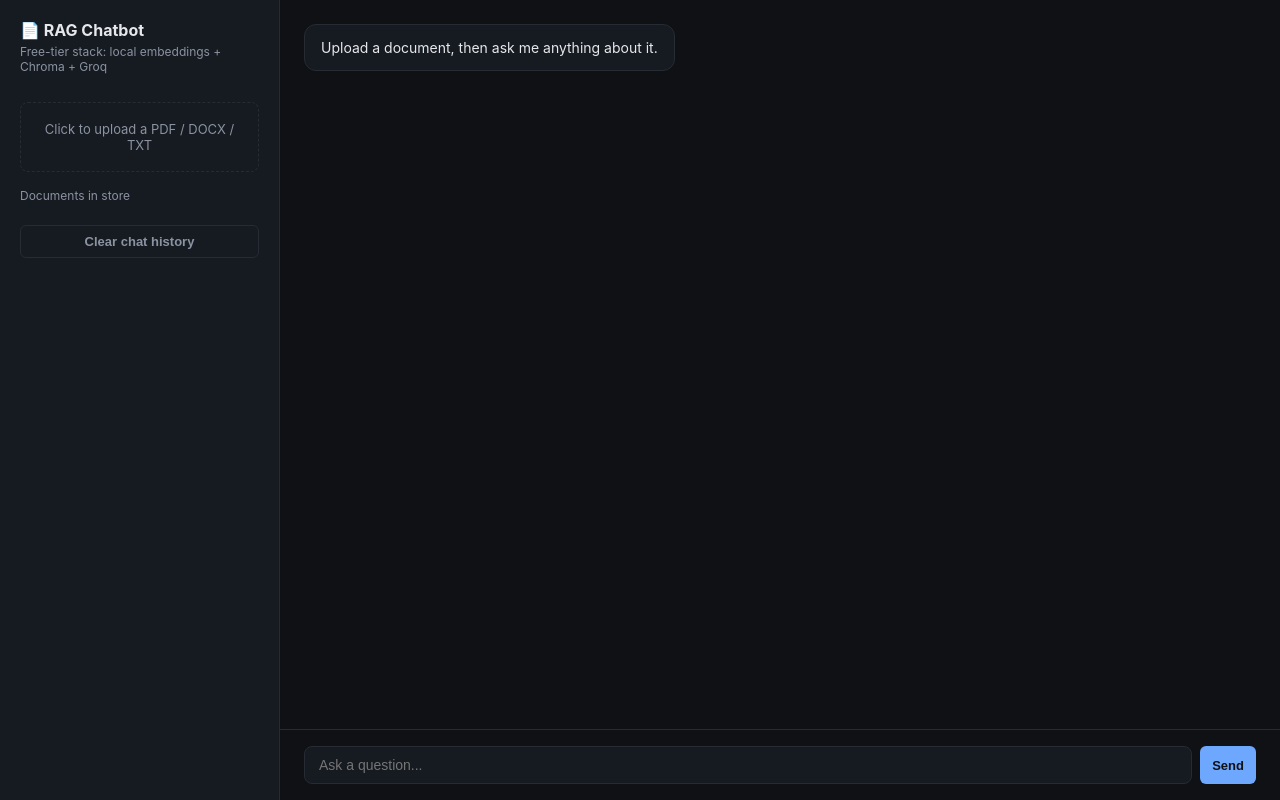
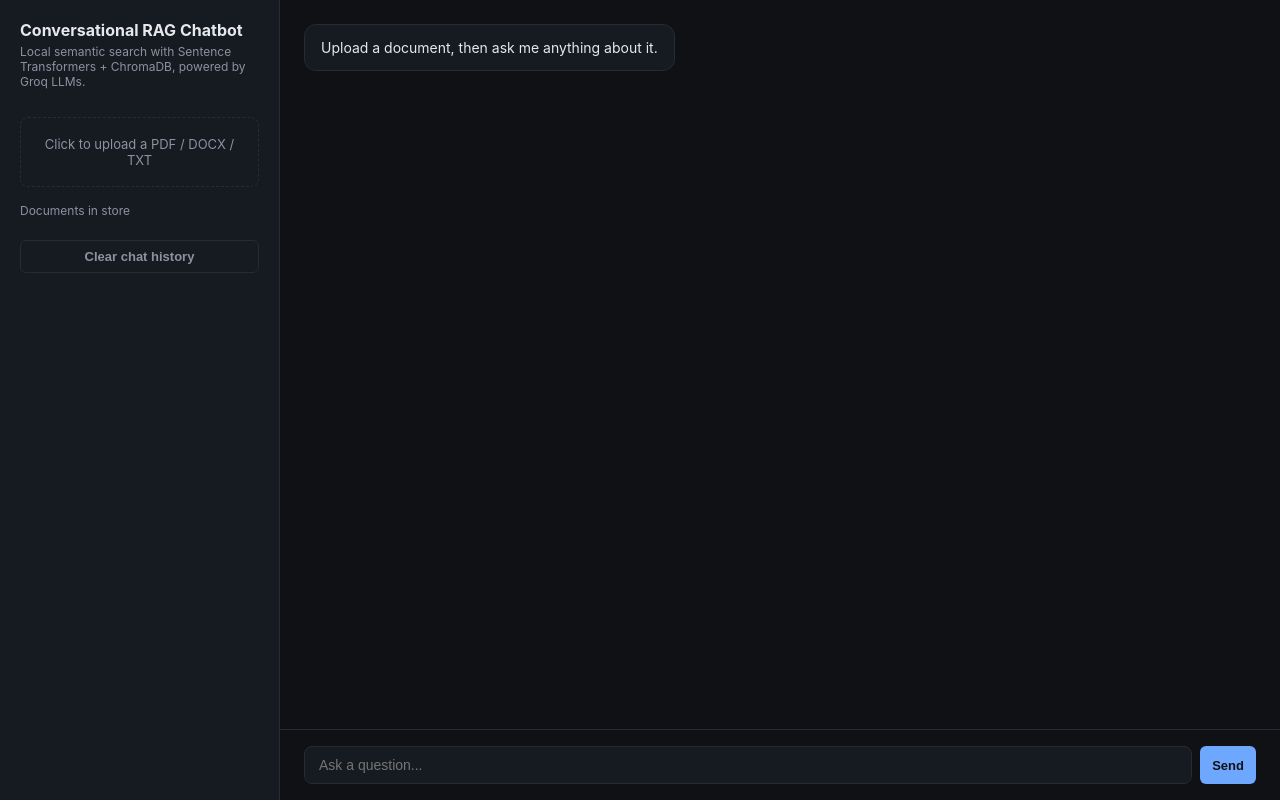
Before and after one commit to Subham-2609/rag-document-chatbot, a plain HTML site: page static/index.html in a window 1280 px wide. Drawn offline with Linux system fonts and the light colour scheme; no server answers.

Commit message:
fix the bug

```diff
--- a/static/index.html
+++ b/static/index.html
@@ -88,8 +88,8 @@
 <body>
   <div id="sidebar">
     <div>
-      <h1>📄 RAG Chatbot</h1>
-      <p class="sub">Free-tier stack: local embeddings + Chroma + Groq</p>
+      <h1>Conversational RAG Chatbot</h1>
+      <p class="sub">Local semantic search with Sentence Transformers + ChromaDB, powered by Groq LLMs.</p>
     </div>
     <div id="dropzone" onclick="document.getElementById('fileInput').click()">
       Click to upload a PDF / DOCX / TXT
```
